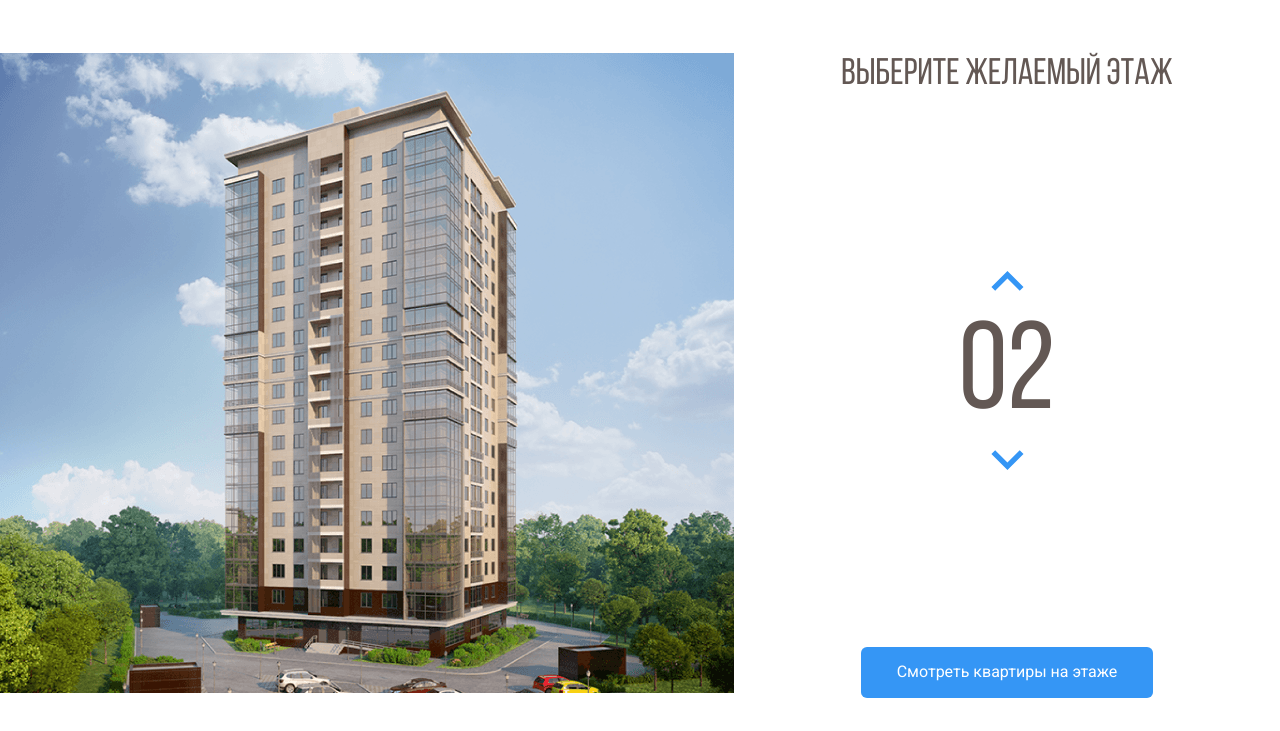
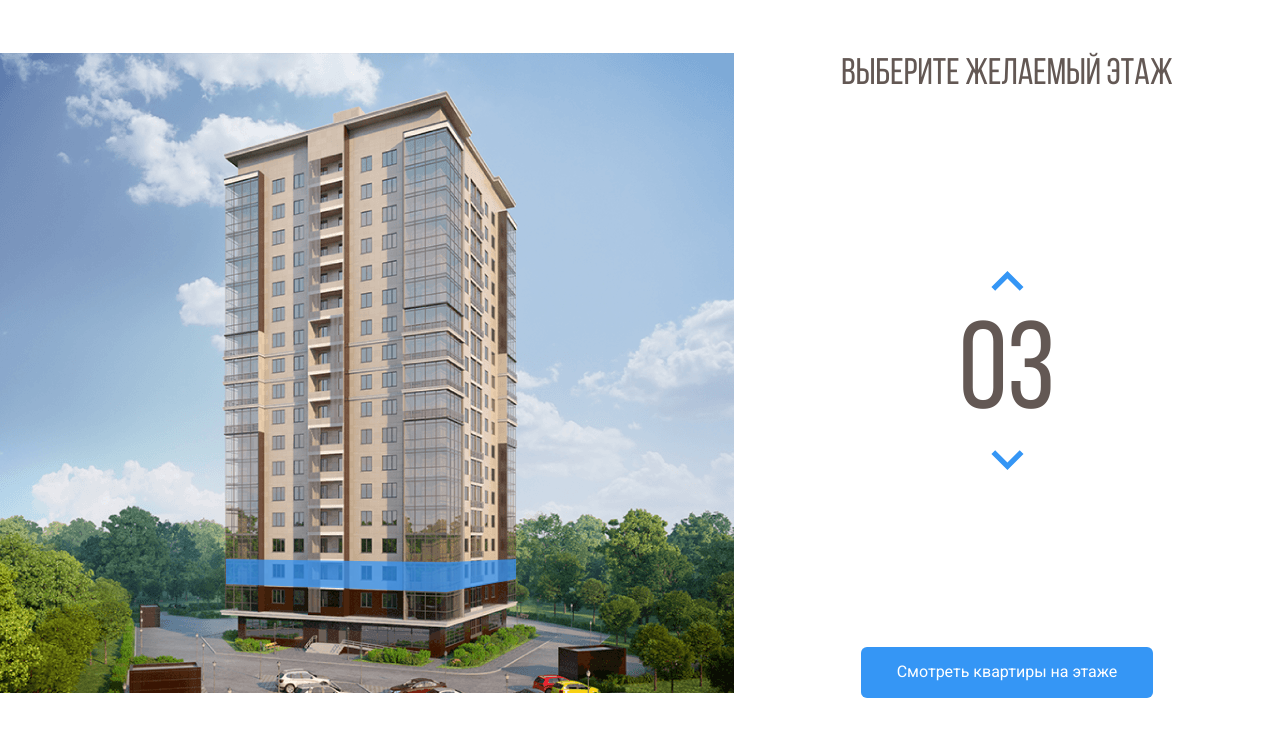
Before and after one commit to OlhaZolotar/melody, a plain HTML site: page index.html in a window 1280 px wide. Both pictures are taken after a click on the button 1007 px from the left and 351 px from the top of the page. Shown: the part 69-800 px from the top of the page. Drawn offline with nearby package versions, Linux system fonts and the light colour scheme.

Commit message:
feat: implement highlighting floors and changing counter floors

```diff
--- a/css/style.css
+++ b/css/style.css
@@ -82,6 +82,9 @@ body {
 .home-image path:hover {
   opacity: 1;
 }
+path.current-floor {
+  opacity: 1;
+}
 .counter-group {
   display: flex;
   flex-direction: column;
--- a/index.html
+++ b/index.html
@@ -61,23 +61,23 @@
                     </pattern>
                     <image id="image0_1_86" width="740" height="640" xlink:href="img/home.png" />
                 </defs>
-                <path d="M225 532L445.8 540L515 526.3V548L446.5 567.7L225 556.7V532Z" fill="#3595F6" fill-opacity="0.75" />
-                <path d="M226 531V506L446.3 509.3L516 506V526L446.7 539L226 531Z" fill="#3595F6" fill-opacity="0.75" />
-                <path d="M226 505V480H447H516V503L448 510L226 505Z" fill="#3595F6" fill-opacity="0.75" />
-                <path d="M226 481V456L447.3 452.3L515 459V481H447" fill="#3595F6" fill-opacity="0.75" />
-                <path d="M226 455V429L447.5 425.7L516 436.7V458L447 451.3L226 455Z" fill="#3595F6" fill-opacity="0.75" />
-                <path d="M225 428V404.3L446 392L517 415V436.3L446 424L225 428Z" fill="#3595F6" fill-opacity="0.75" />
-                <path d="M225 406V381L447.2 364.7L517 393.3V414L446.7 392.3L225 406Z" fill="#3595F6" fill-opacity="0.75" />
-                <path d="M225 381V356L447.5 335.7L517 372.3V393L445 364.3L225 381Z" fill="#3595F6" fill-opacity="0.75" />
-                <path d="M225 355V331L448 306.3L517 350.3V372L447.7 334L225 355Z" fill="#3595F6" fill-opacity="0.75" />
-                <path d="M225 330V306L447.5 277.3L517 328.3V349L446.7 306.7L225 330Z" fill="#3595F6" fill-opacity="0.75" />
-                <path d="M224 306V282L446.3 249L517 308.3V328L447 277.3L224 306Z" fill="#3595F6" fill-opacity="0.75" />
-                <path d="M225 281V257L446.2 222L516 286V307L447.3 248.7L225 281Z" fill="#3595F6" fill-opacity="0.75" />
-                <path d="M225 257V232L447.3 194L516 264.3V285L447 221L225 257Z" fill="#3595F6" fill-opacity="0.75" />
-                <path d="M225 231V206L445.8 162.3L516 241.3V264L447 190.7L225 231Z" fill="#3595F6" fill-opacity="0.75" />
-                <path d="M226 207V182L446 134L516 219V242L445.3 162.7L226 207Z" fill="#3595F6" fill-opacity="0.75" />
-                <path d="M225 182V157L444.8 105L516 197.3V220L446.3 133.7L225 182Z" fill="#3595F6" fill-opacity="0.75" />
-                <path d="M225 157V131L447 74.3L516 176V197L446.7 105.3L225 157Z" fill="#3595F6" fill-opacity="0.75" />
+                <path  data-floor='02' d="M225 532L445.8 540L515 526.3V548L446.5 567.7L225 556.7V532Z" fill="#3595F6" fill-opacity="0.75" />
+                <path  data-floor='03' d="M226 531V506L446.3 509.3L516 506V526L446.7 539L226 531Z" fill="#3595F6" fill-opacity="0.75" />
+                <path  data-floor='04' d="M226 505V480H447H516V503L448 510L226 505Z" fill="#3595F6" fill-opacity="0.75" />
+                <path  data-floor='05' d="M226 481V456L447.3 452.3L515 459V481H447" fill="#3595F6" fill-opacity="0.75" />
+                <path  data-floor='06' d="M226 455V429L447.5 425.7L516 436.7V458L447 451.3L226 455Z" fill="#3595F6" fill-opacity="0.75" />
+                <path  data-floor='07' d="M225 428V404.3L446 392L517 415V436.3L446 424L225 428Z" fill="#3595F6" fill-opacity="0.75" />
+                <path  data-floor='08' d="M225 406V381L447.2 364.7L517 393.3V414L446.7 392.3L225 406Z" fill="#3595F6" fill-opacity="0.75" />
+                <path  data-floor='09' d="M225 381V356L447.5 335.7L517 372.3V393L445 364.3L225 381Z" fill="#3595F6" fill-opacity="0.75" />
+                <path  data-floor='10' d="M225 355V331L448 306.3L517 350.3V372L447.7 334L225 355Z" fill="#3595F6" fill-opacity="0.75" />
+                <path  data-floor='11' d="M225 330V306L447.5 277.3L517 328.3V349L446.7 306.7L225 330Z" fill="#3595F6" fill-opacity="0.75" />
+                <path  data-floor='12' d="M224 306V282L446.3 249L517 308.3V328L447 277.3L224 306Z" fill="#3595F6" fill-opacity="0.75" />
+                <path  data-floor='13' d="M225 281V257L446.2 222L516 286V307L447.3 248.7L225 281Z" fill="#3595F6" fill-opacity="0.75" />
+                <path  data-floor='14' d="M225 257V232L447.3 194L516 264.3V285L447 221L225 257Z" fill="#3595F6" fill-opacity="0.75" />
+                <path  data-floor='15' d="M225 231V206L445.8 162.3L516 241.3V264L447 190.7L225 231Z" fill="#3595F6" fill-opacity="0.75" />
+                <path  data-floor='16' d="M226 207V182L446 134L516 219V242L445.3 162.7L226 207Z" fill="#3595F6" fill-opacity="0.75" />
+                <path  data-floor='17' d="M225 182V157L444.8 105L516 197.3V220L446.3 133.7L225 182Z" fill="#3595F6" fill-opacity="0.75" />
+                <path  data-floor='18' d="M225 157V131L447 74.3L516 176V197L446.7 105.3L225 157Z" fill="#3595F6" fill-opacity="0.75" />
             </svg>
 
         </div>
@@ -98,5 +98,10 @@
         </div>
         <!-- /.main-info -->
     </main>
+    <!-- /.main -->
+    <script src="https://code.jquery.com/jquery-3.6.0.min.js"
+    integrity="sha256-/xUj+3OJU5yExlq6GSYGSHk7tPXikynS7ogEvDej/m4=" crossorigin="anonymous"></script>
+    <script src="js/main.js"></script>
+
 </body>
 </html>
--- /dev/null
+++ b/js/main.js
@@ -0,0 +1,35 @@
+$(document).ready(function () {
+    var currentFloor = 2; // переменная, где хратиться текущий этаж
+    var floorPath = $(".home-image path"); // каждый отдельный этаж в SVG
+    var counterUp = $(".counter-up"); // кнопка увеличения этажа
+    var counterDown = $(".counter-down"); // кнопка уменьшение этажа
+
+    // функция при наведении мышью на этаж
+    floorPath.on("mouseover", function () {
+        floorPath.removeClass("current-floor"); // удаляем активный класс у этажей
+        currentFloor = $(this).attr('data-floor'); // получаем значение текущего этажа
+        $('.counter').text(currentFloor); // записываем значение этажа в счетчик справа
+    });
+
+
+    counterUp.on("click", function () { // отслеживавем клик по кнопке вверх
+        // проверяем значение этажа
+        if (currentFloor < 18) {
+          currentFloor++; // прибавляем один этаж
+          usCurrentFloor = currentFloor.toLocaleString('en-Us', { minimumIntegerDigits: 2, useGrouping: false }); // форматируем переменную с этажом, что бы было 01 а не 1
+          $('.counter').text(usCurrentFloor); // записываем значение этажа в счетчик справа
+            floorPath.removeClass("current-floor"); // удаляем активный класс у этажей
+            $(`[data-floor=${usCurrentFloor}]`).toggleClass("current-floor"); // подсвечиваем текущий этаж
+        }
+    });
+
+    counterDown.on("click", function () {
+        if (currentFloor > 2) {
+            currentFloor--;
+            usCurrentFloor = currentFloor.toLocaleString('en-Us', { minimumIntegerDigits: 2, useGrouping: false });
+            $('.counter').text(usCurrentFloor);
+            floorPath.removeClass("current-floor");
+            $(`[data-floor=${usCurrentFloor}]`).toggleClass("current-floor");
+        }
+    })
+});
```
Also changed, not shown: 1 other file.
